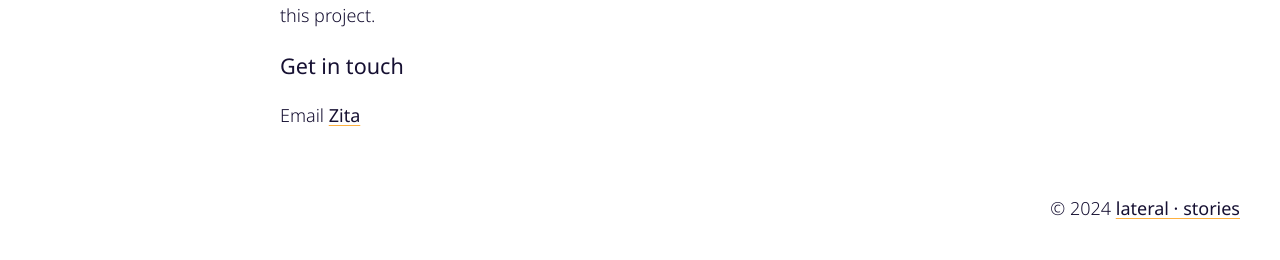
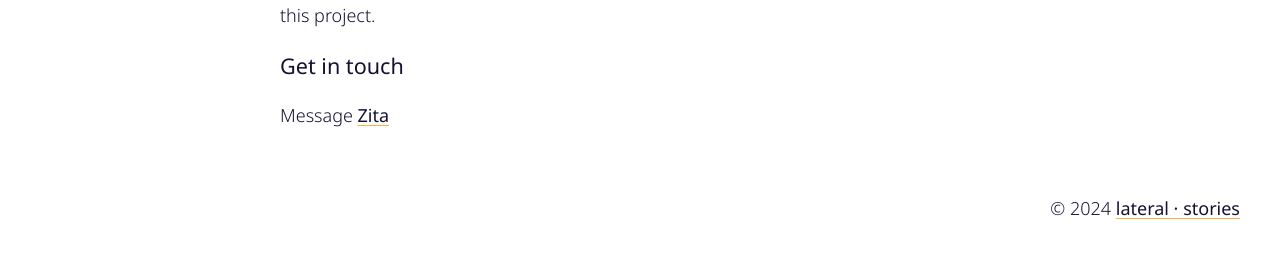
Before and after one commit to dopamine/lateralstories, a Jekyll site: the page built from about.md, in a window 1280 px wide. Shown: the part 1036-1296 px from the top of the page. Built offline with Jekyll 4.4.1, drawn with Linux system fonts in a browser that asks for light colours.

Commit message:
Adding link to contact form

```diff
--- a/_includes/contact.html
+++ b/_includes/contact.html
@@ -1,4 +1,4 @@
 <aside class="post__contact">
   <h3>Get in touch</h3>
-  Email <a href="mailto:{{ site.author.email }}">{{ site.author.name }}</a>
+  Message <a href="https://forms.gle/hsP1g1mRaTxHKuBt6">{{ site.author.name }}</a>
 </aside>
```
